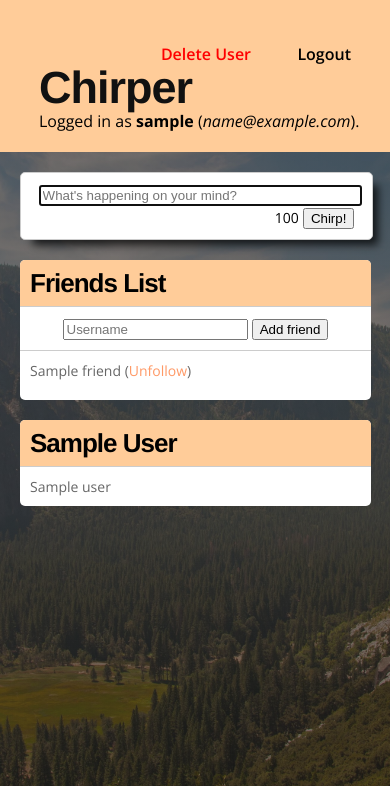
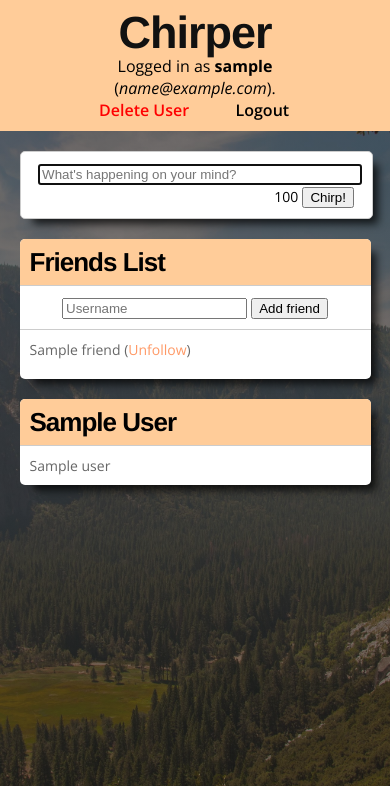
Before and after one commit to Devking/Chirper, a Flask app: template templates/home.html in a window 390 px wide; the page is wider, and only the part inside the window is pictured. Shown: the top 786 px of that part. Run offline with Flask 2, Linux system fonts and the light colour scheme; the template is opened without the code that fills it: most values are stand-ins (such as "Sample title", 1, 10 or a date in 2020).

Commit message:
finished responsive design

```diff
--- a/static/home.css
+++ b/static/home.css
@@ -46,8 +46,12 @@ a:hover {
 	padding: 20px;
 }
 
+.head-info {
+	float: left;
+}
+
 .head-buttons {
-	float: right;
+	float: left;
 	margin-top: 23px;
 }
 
@@ -148,6 +152,13 @@ h1 {
 	-moz-border-radius: 5px;
 	     border-radius: 5px;
 	background-color: #fff;
+
+	-webkit-box-shadow: 9px 9px 9px -4px rgba(0,0,0,0.75);
+	    moz-box-shadow: 9px 9px 9px -4px rgba(0,0,0,0.75);
+	        box-shadow: 9px 9px 9px -4px rgba(0,0,0,0.75);
+
+	-moz-border-radius: 5px;
+	     border-radius: 5px;
 }
 
 .friends-list h1 {
@@ -183,6 +194,13 @@ h1 {
 	background-color: #fff;
 	-moz-border-radius: 5px;
 	     border-radius: 5px;
+
+	-webkit-box-shadow: 9px 9px 9px -4px rgba(0,0,0,0.75);
+	    moz-box-shadow: 9px 9px 9px -4px rgba(0,0,0,0.75);
+	        box-shadow: 9px 9px 9px -4px rgba(0,0,0,0.75);
+
+	-moz-border-radius: 5px;
+	     border-radius: 5px;
 }
 
 .chirp-content .chirp-user .author {
--- a/static/mid-home.css
+++ b/static/mid-home.css
@@ -1,9 +1,31 @@
 .head-wrap {
     width: 80%;
+    text-align: center;
+    padding: 10px;
+}
+
+.head-info {
+    width: 100%;
+    float: none;
+}
+
+.header .username {
+    width: 100%;
+    float: none;
+}
+
+.head-buttons {
+    margin-top: 0px;
+    float: none;
+    width: 192px;
+    margin-left: auto;
+    margin-right: auto;
 }
 
 .page {
     width: 90%;
+    padding: 0;
+    padding-top: 20px;
 }
 
 .chirper {
@@ -17,6 +39,7 @@
     width: 90%;
     margin-left: auto;
     margin-right: auto;
+    text-align: center;
 }
 
 .chirper .chirp-field {
--- a/templates/home.html
+++ b/templates/home.html
@@ -17,12 +17,15 @@
 
 	<div class="header">
 		<div class="head-wrap">
+			<div class="head-info">
+				<div class="title">Chirper</div>
+				<div class="username">Logged in as <b>{{username}}</b> (<em>{{email}}</em>).</div>
+				<div class="clear"></div>
+			</div>
 			<div class="head-buttons">
 				<div class="delete-user"><a class="fn-delete">Delete User</a></div>
 				<div class="logout"><a href="/logout">Logout</a></div>
 			</div>
-			<div class="title">Chirper</div>
-			<div class="username">Logged in as <b>{{username}}</b> (<em>{{email}}</em>).</div>
 			<div class="clear"></div>
 		</div>
 	</div>
```
